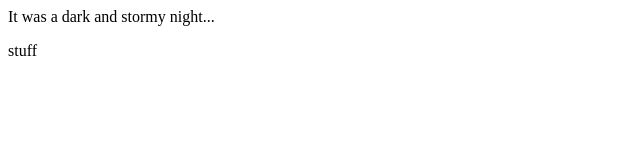
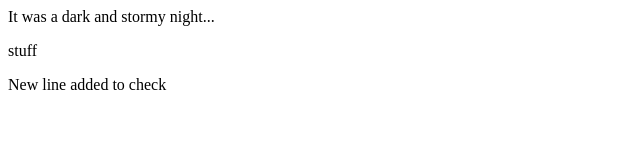
Before and after one commit to MatthewKoch76/fireside-story, a plain HTML site: page index.html in a window 1280 px wide. Shown: the whole page, without its empty margins (0-640 px from the left). Drawn offline with Linux system fonts and the light colour scheme.

Commit message:
one more commit

```diff
--- a/index.html
+++ b/index.html
@@ -2,5 +2,6 @@
   <body>
     <p>It was a dark and stormy night...</p>
     <p>stuff</p>
+	<p>New line added to check</p>
   </body>
 </html>
```
